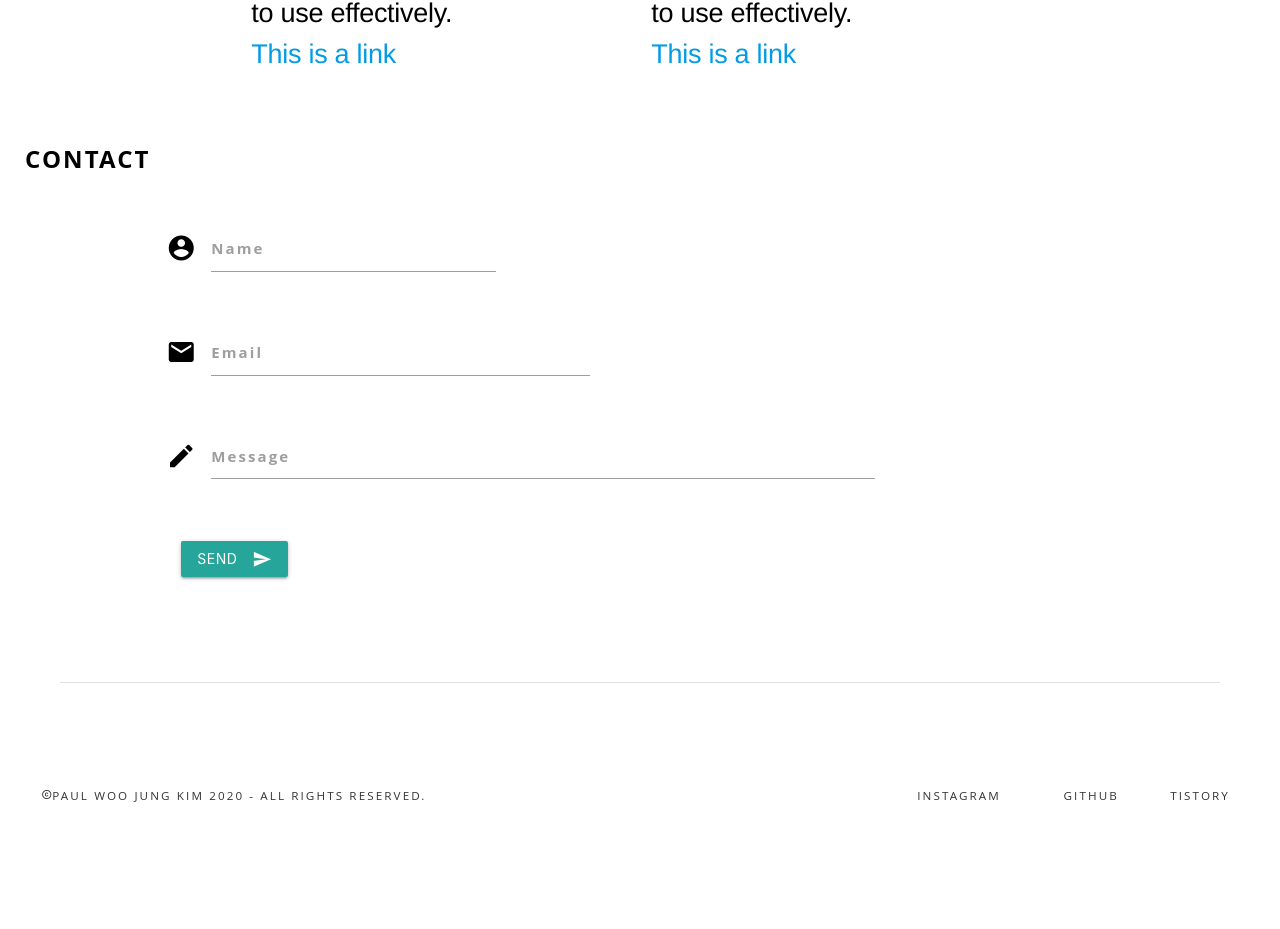
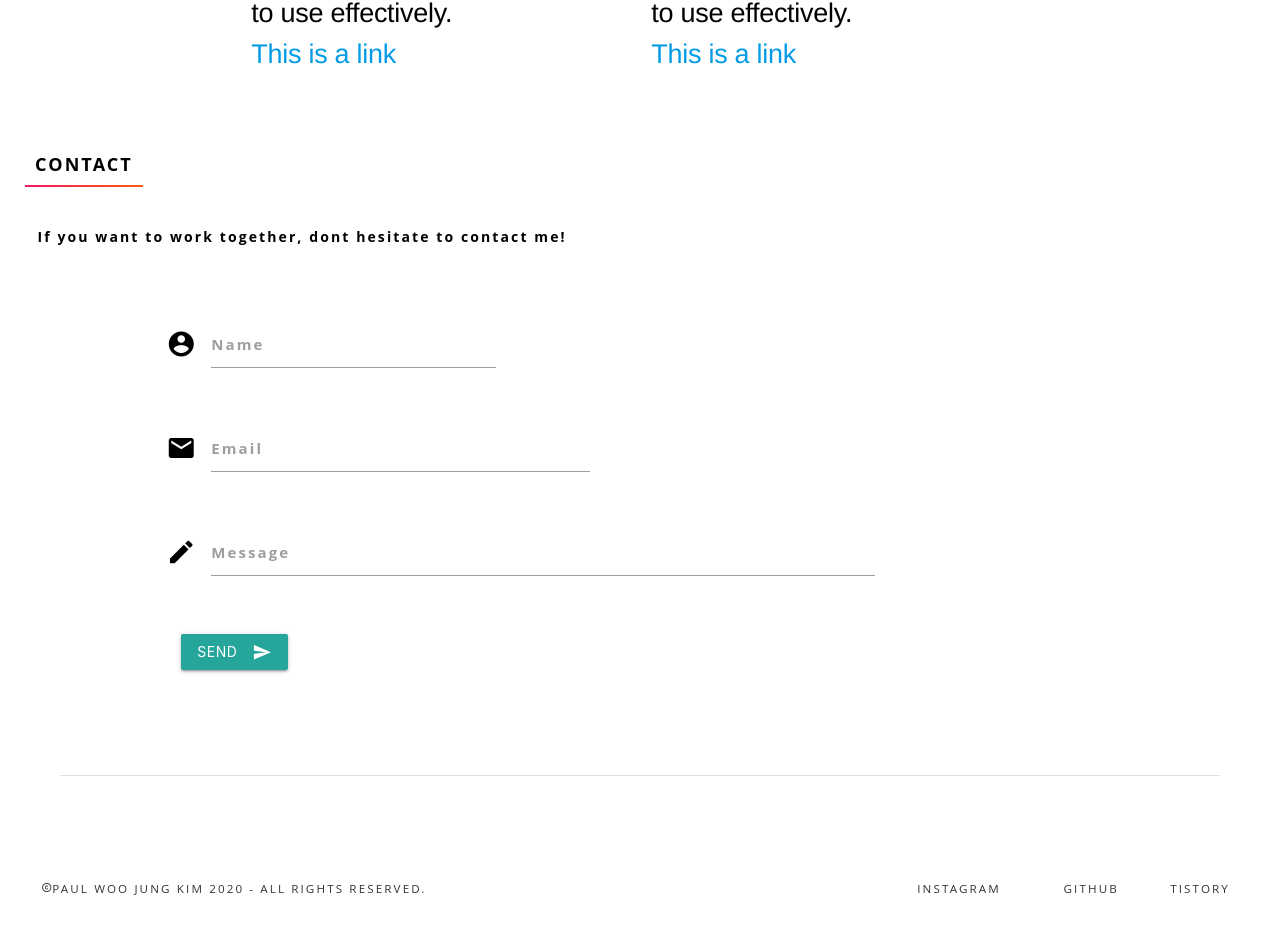
Before and after one commit to wj2kim/pilates-website, a React (Create React App) app: page / in a window 1280 px wide. Shown: the part 2956-3885 px from the top of the page. Before the commit the page ends 3863 px from the top, so only its background shows below. Built offline with nearby package versions, Linux system fonts and the light colour scheme.

Commit message:
finished contact section

```diff
--- a/src/components/pageBodyComponents/Contact.jsx
+++ b/src/components/pageBodyComponents/Contact.jsx
@@ -53,7 +53,7 @@ const Contact = () => {
   };
 
   const validateMessage = (value) => {
-    const error = value ? '' : 'You must enter any message';
+    const error = value ? '' : 'You must enter a message';
     setMessageError(error);
     return error;
   };
@@ -86,11 +86,8 @@ const Contact = () => {
         setSubmitResult({
           ...submitResult,
           success: true,
-          message: 'Thank you, Your message was successfully delivered',
+          message: 'Thank you! Your message was successfully delivered',
         });
-        setName('');
-        setEmail('');
-        setMessage('');
       },
       (error) => {
         setSubmitResult({
@@ -103,69 +100,73 @@ const Contact = () => {
 
   return (
     <section id="content-contact" className="container-fluid">
-      <div id="content-contact-title" style={{ fontSize: 'x-large' }}>
-        CONTACT
+      <div id="content-contact-title" style={{ fontSize: 'large' }}>
+        <a className="link-2">CONTACT</a>
+      </div>
+      <div id="content-contact-subtitle">
+        If you want to work together, dont hesitate to contact me!
       </div>
       <div id="content-contact-body" className="container-fluid">
-        <div class="row">
+        <div className="row">
           <form
             noValidate={true}
-            class="col s12 contact-form"
+            className="col s12 contact-form"
             onSubmit={setEmailBeforeSending}
           >
             <div className="row">
-              <div class="input-field col s12">
-                <i class="material-icons prefix">account_circle</i>
+              <div className="input-field col s12">
+                <i className="material-icons prefix">account_circle</i>
                 <input
                   id="input-name"
                   type="text"
-                  class="validate"
+                  className="validate"
                   value={name}
                   maxLength="30"
                   onChange={onNameChange}
                 />
-                <label for="icon_prefix">Name</label>
+                <label for="input-name">Name</label>
                 <span className="error">{nameError}</span>
               </div>
             </div>
             <div className="row">
-              <div class="input-field col s12">
-                <i class="material-icons prefix">email</i>
+              <div className="input-field col s12">
+                <i className="material-icons prefix">email</i>
                 <input
                   id="input-email"
-                  type="text"
-                  class="validate"
+                  type="email"
+                  className="validate"
                   value={email}
                   maxLength="40"
                   onChange={onEmailChange}
                 />
-                <label for="icon_prefix">Email</label>
+                <label for="input-email">Email</label>
                 <span className="error">{emailAddressError}</span>
               </div>
             </div>
-            <div class="row">
-              <div class="input-field col s12">
-                <i class="material-icons prefix">mode_edit</i>
-                <textarea
+            <div className="row">
+              <div className="input-field col s12">
+                <i className="material-icons prefix">mode_edit</i>
+                <input
                   id="input-message"
-                  class="materialize-textarea"
+                  type="text"
+                  className="validate"
                   value={message}
                   maxLength="300"
                   onChange={onMessageChange}
-                ></textarea>
-                <label for="textarea1">Message</label>
+                />
+                <label for="input-message">Message</label>
                 <span className="error">{messageError}</span>
               </div>
             </div>
             <div id="button-area">
               <button
-                class="btn waves-effect waves-light"
+                className="btn waves-effect waves-light"
                 type="submit"
                 name="action"
                 disabled={submitted && submitResult.success}
               >
                 Send
-                <i class="material-icons right">send</i>
+                <i className="material-icons right">send</i>
               </button>
 
               {submitted && (
--- a/src/components/pageBodyComponents/Contact.scss
+++ b/src/components/pageBodyComponents/Contact.scss
@@ -5,13 +5,60 @@
   #content-contact-title {
     padding: 10px;
   }
+  #content-contact-subtitle {
+    padding-top: 2rem;
+    margin-left: 1.5rem;
+  }
   #content-contact-body {
-    margin-top: 25px;
+    margin-top: 4rem;
     .error {
       font-size: smaller;
       letter-spacing: 0.05em;
       font-weight: lighter;
-      color: #e53935;
+      color: crimson;
+      display: flex;
+      margin-left: 10%;
+    }
+    .submit-success,
+    .submit-failure {
+      font-size: larger;
+      letter-spacing: 0.15em;
+      font-weight: bolder;
+      display: flex;
+      padding: 30px;
+      margin-bottom: -4rem;
+    }
+    .submit-success {
+      color: #04b486;
+    }
+    .submit-failure {
+      color: crimson;
+    }
+    .input-field input[type='text']:focus + label {
+      color: #04b486;
+    }
+    .input-field input[type='email']:focus + label {
+      color: #00bfa5;
+    }
+    .input-field input[type='text']:focus {
+      border-bottom: 1px solid #00bfa5;
+      box-shadow: 0 1px 0 0 #00bfa5;
+    }
+    .input-field input[type='email']:focus {
+      border-bottom: 1px solid #00bfa5;
+      box-shadow: 0 1px 0 0 #00bfa5;
+    }
+    .input-field .prefix.active {
+      color: #00bfa5;
+    }
+    /* valid color */
+    .input-field input[type='text'].valid {
+      border-bottom: 1px solid #00bfa5;
+      box-shadow: 0 1px 0 0 #00bfa5;
+    }
+    .input-field input[type='email'].valid {
+      border-bottom: 1px solid #00bfa5;
+      box-shadow: 0 1px 0 0 #00bfa5;
     }
   }
   #button-area {
@@ -56,4 +103,54 @@
   #input-message {
     width: 80%;
   }
+  //   form .error {
+  //     display: flex;
+  //   }
 }
+
+$underlineColor: linear-gradient(2deg, #ee0979 0, #ff6a00);
+$underlineHeight: 4%;
+
+.link-2 {
+  position: relative;
+  text-decoration: none;
+  display: inline-block;
+  color: black;
+  padding: 10px;
+  transition: color ease 0.3s;
+
+  &::before,
+  &::after {
+    content: '';
+    position: absolute;
+    background-image: $underlineColor;
+    z-index: -1;
+    height: $underlineHeight;
+  }
+
+  &::before {
+    width: 0%;
+    left: 0;
+    bottom: 0;
+    transition: width ease 0.4s;
+  }
+
+  &::after {
+    width: 100%;
+    left: 0;
+    bottom: 0;
+    transition: all ease 0.6s;
+  }
+
+  &:hover {
+    &::before {
+      width: 100%;
+    }
+
+    &::after {
+      left: 100%;
+      width: 0%;
+      transition: all ease 0.2s;
+    }
+  }
+}
```
